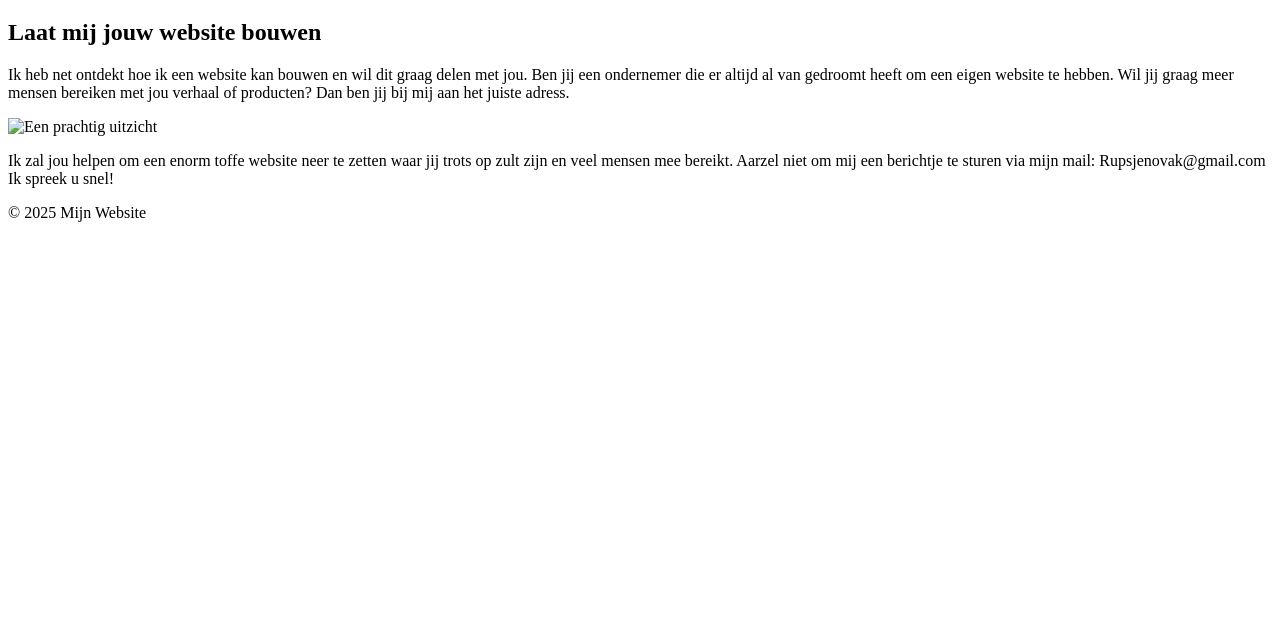
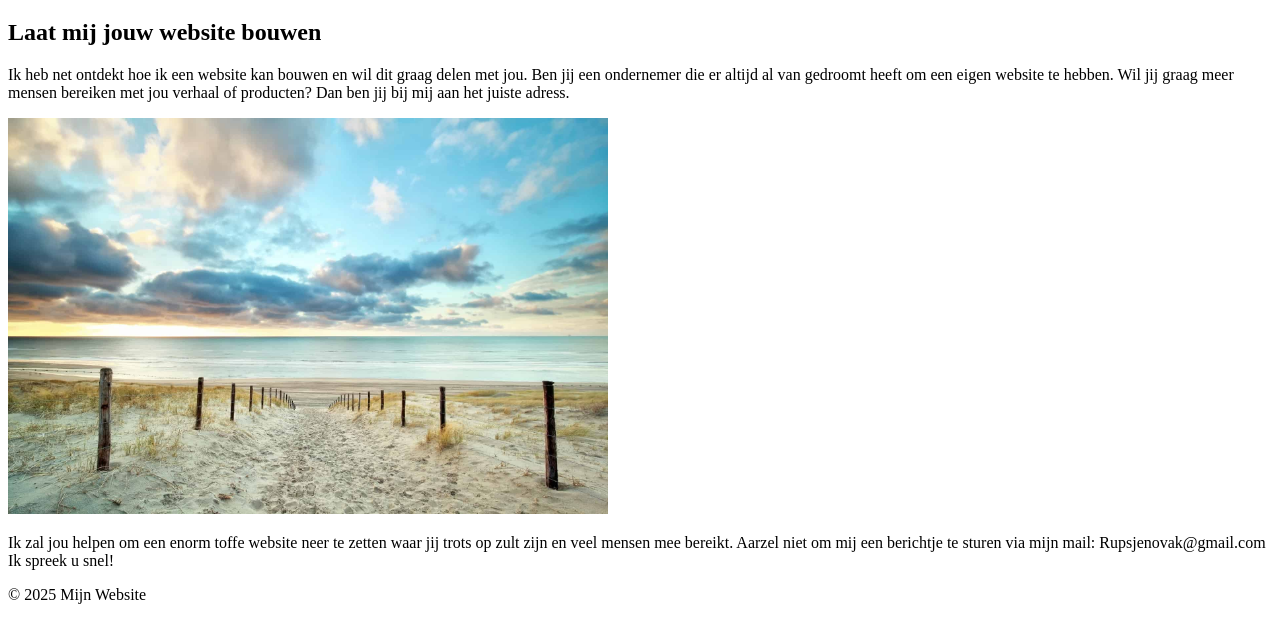
Before and after one commit to Rubynovk/mywebsite, a plain HTML site: page index.html in a window 1280 px wide. Shown: the part 61-704 px from the top of the page. Drawn offline with Linux system fonts and the light colour scheme.

Commit message:
Update index.html

```diff
--- a/index.html
+++ b/index.html
@@ -22,7 +22,7 @@
         </p>
 
 
-        <img src="mijnfoto.jpg" alt="Een prachtig uitzicht" width="600">
+        <img src="zonsondergang-strand-duinen-zee.jpg" alt="Een prachtig uitzicht" width="600">
 
 
         <p>
```
